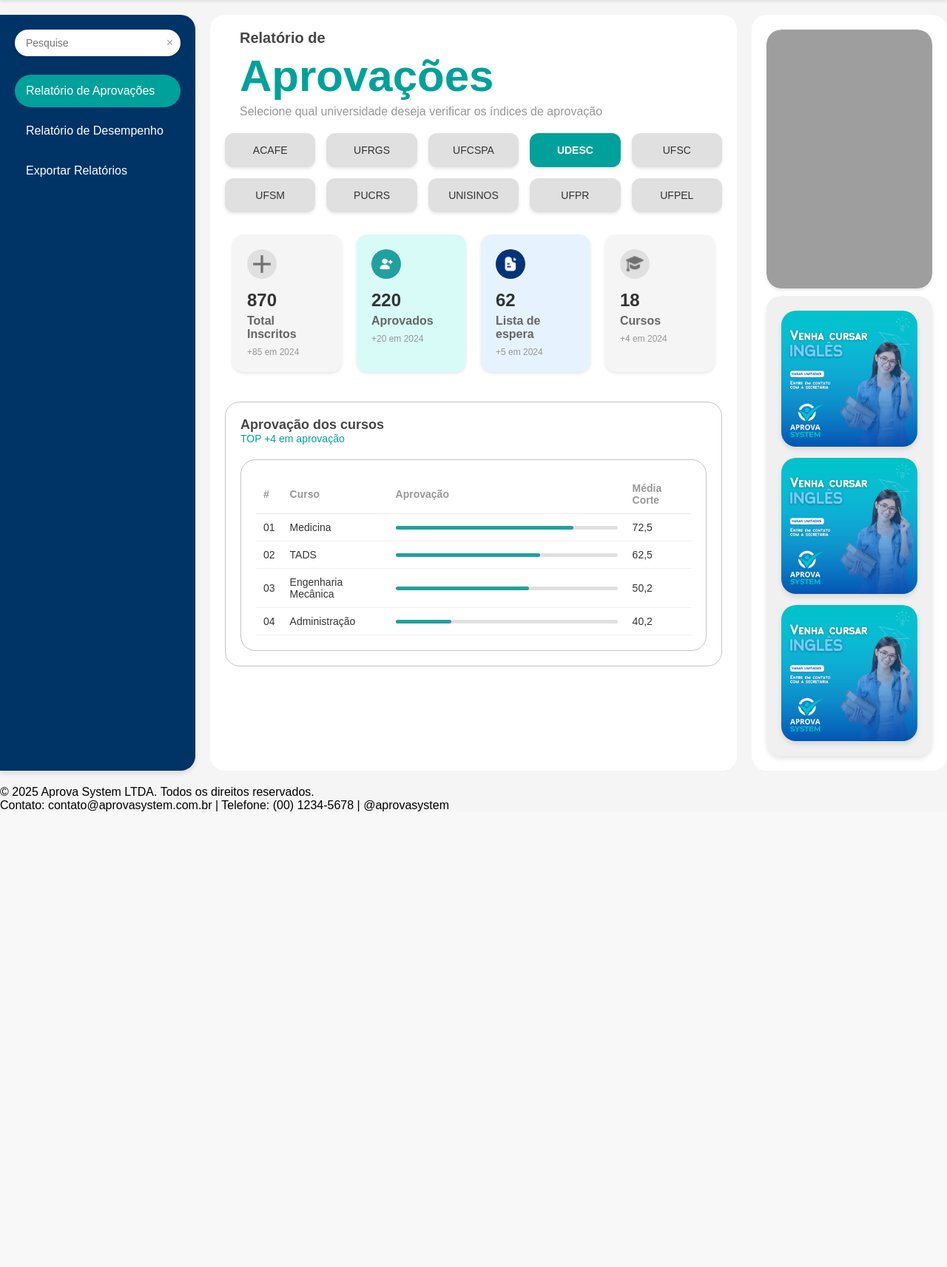
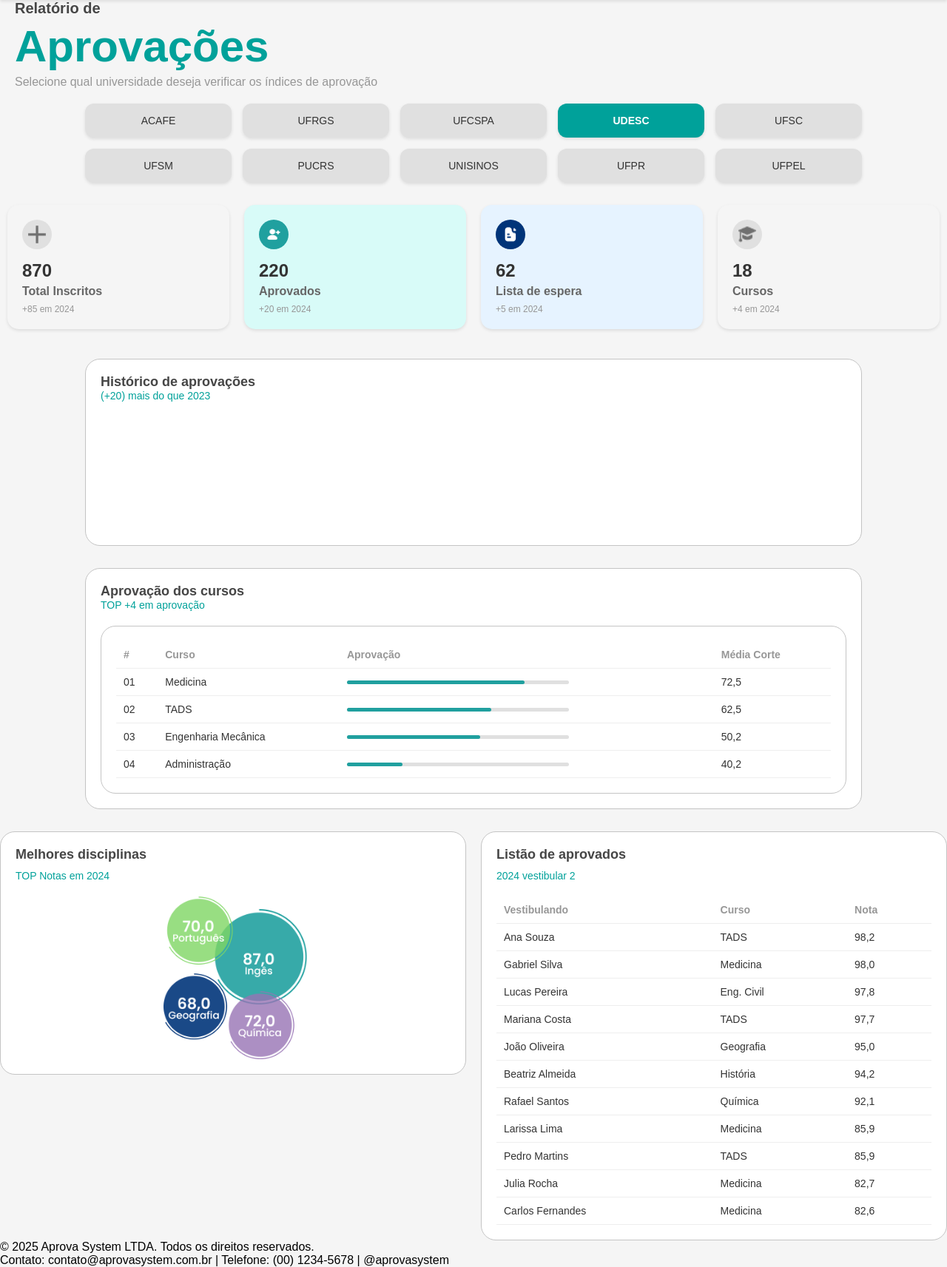
Before and after one commit to gabrielrosalino/tads-django-backend, a Django app: page /dashboard/ in a window 1280 px wide. Shown: the part 74-1787 px from the top of the page at 74% size. Before the commit the page ends 1171 px from the top, so only its background shows below. Run offline with Django 5.2, Linux system fonts and the light colour scheme; a map, chart or similar area stays blank; grey boxes are pictures that could not be loaded.

Commit message:
feat: inclui gráficos ao dashboard

```diff
--- a/ad1/ad1/templates/dashboard.html
+++ b/ad1/ad1/templates/dashboard.html
@@ -3,23 +3,13 @@
 
 {% block title %} Dashboard {% endblock %}
 
-{% block content %}
-<div class="flex-container">
-    <!-- Área Azul (Fica oculta no Mobile) -->
-    <div class="flex-item flex-blue">
-        <div class="search-container">
-            <input type="text" placeholder="Pesquise">
-            <button class="clear-button" aria-label="Limpar pesquisa">&times;</button>
-        </div>
+{% block left_menu %}
 <a href="#" class="active">Relatório de Aprovações</a>
 <a href="#">Relatório de Desempenho</a>
 <a href="#">Exportar Relatórios</a>
-    </div>
+{% endblock %}
 
-
-    <!-- Área do Meio (Campos ficam em colunas no Mobile) -->
-    <div class="flex-item flex-middle">
-
+{% block content %}
 <!-- Título e Subtítulo -->
 <div class="report-header">
     <h3 class="report-subtitle">Relatório de</h3>
@@ -77,6 +67,15 @@
     </div>
 </div>
 
+<!-- Gráfico de Histórico de Aprovações -->
+<div class="chart-container">
+    <h3 class="chart-title">Histórico de aprovações</h3>
+    <p class="chart-description">
+        <span style="color: #00A19A;">(+20)</span> mais do que 2023
+    </p>
+    <canvas id="approvalChart"></canvas>
+</div>
+
 
 <!-- Tabela de aprovação dos cursos -->
 <div class="chart-container">
@@ -132,26 +131,86 @@
     </div>
 </div>
 
+<div class="dual-box-container">
+    <!-- Box Melhores Disciplinas -->
+    <div class="box best-disciplines">
+        <h3>Melhores disciplinas</h3>
+        <p>TOP Notas em 2024</p>
+        <img src="{% static 'img/stats.png' %}" alt="estatísticas" class="stats"
+            style="height: 100%;width: 200px;">
+
     </div>
 
-
-    <!-- Terceira Área -->
-    <div class="flex-item flex-bottom">
-        <div class="calendar-container">
-            <iframe
-                src="https://calendar.google.com/calendar/embed?src=a3fe25f4d40b316f9409a332a48403a9427bc8bfbe61ca3f164e5b77aa65a09f%40group.calendar.google.com&ctz=America%2FSao_Paulo"
-                style="border: none; border-radius: 20px;" width="100%" height="100%" frameborder="0" scrolling="no">
-            </iframe>
-        </div>
-
-        <!-- Container das Imagens -->
-        <div class="ads-box">
-            <div class="ads-container">
-                <img src="{% static 'img/ad-1.png' %}" class="ad-image" alt="Anúncio 1">
-                <img src="{% static 'img/ad-1.png' %}" class="ad-image" alt="Anúncio 2">
-                <img src="{% static 'img/ad-1.png' %}" class="ad-image" alt="Anúncio 3">
+    <!-- Box Listão de Aprovados -->
+    <div class="box approved-list">
+        <h3>Listão de aprovados</h3>
+        <p><span>2024</span> vestibular 2</p>
+        <table>
+            <thead>
+                <tr>
+                    <th>Vestibulando</th>
+                    <th>Curso</th>
+                    <th>Nota</th>
+                </tr>
+            </thead>
+            <tbody>
+                <tr>
+                    <td>Ana Souza</td>
+                    <td>TADS</td>
+                    <td>98,2</td>
+                </tr>
+                <tr>
+                    <td>Gabriel Silva</td>
+                    <td>Medicina</td>
+                    <td>98,0</td>
+                </tr>
+                <tr>
+                    <td>Lucas Pereira</td>
+                    <td>Eng. Civil</td>
+                    <td>97,8</td>
+                </tr>
+                <tr>
+                    <td>Mariana Costa</td>
+                    <td>TADS</td>
+                    <td>97,7</td>
+                </tr>
+                <tr>
+                    <td>João Oliveira</td>
+                    <td>Geografia</td>
+                    <td>95,0</td>
+                </tr>
+                <tr>
+                    <td>Beatriz Almeida</td>
+                    <td>História</td>
+                    <td>94,2</td>
+                </tr>
+                <tr>
+                    <td>Rafael Santos</td>
+                    <td>Química</td>
+                    <td>92,1</td>
+                </tr>
+                <tr>
+                    <td>Larissa Lima</td>
+                    <td>Medicina</td>
+                    <td>85,9</td>
+                </tr>
+                <tr>
+                    <td>Pedro Martins</td>
+                    <td>TADS</td>
+                    <td>85,9</td>
+                </tr>
+                <tr>
+                    <td>Julia Rocha</td>
+                    <td>Medicina</td>
+                    <td>82,7</td>
+                </tr>
+                <tr>
+                    <td>Carlos Fernandes</td>
+                    <td>Medicina</td>
+                    <td>82,6</td>
+                </tr>
+            </tbody>
+        </table>
     </div>
 </div>
-
-    </div>
 {% endblock %}
```
Also changed, not shown: ad1/ad1/static/img/stats.png (added). Lines whose indentation alone changed are shown as unchanged.
